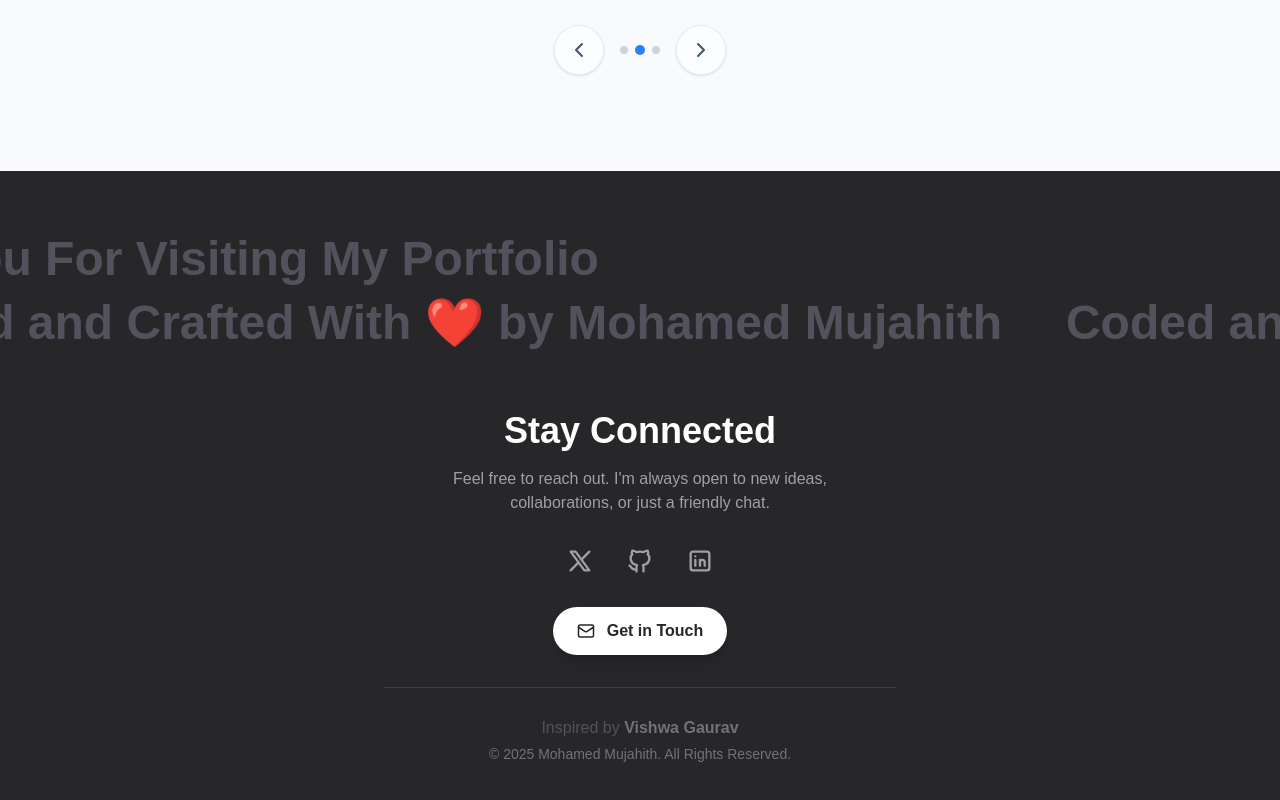
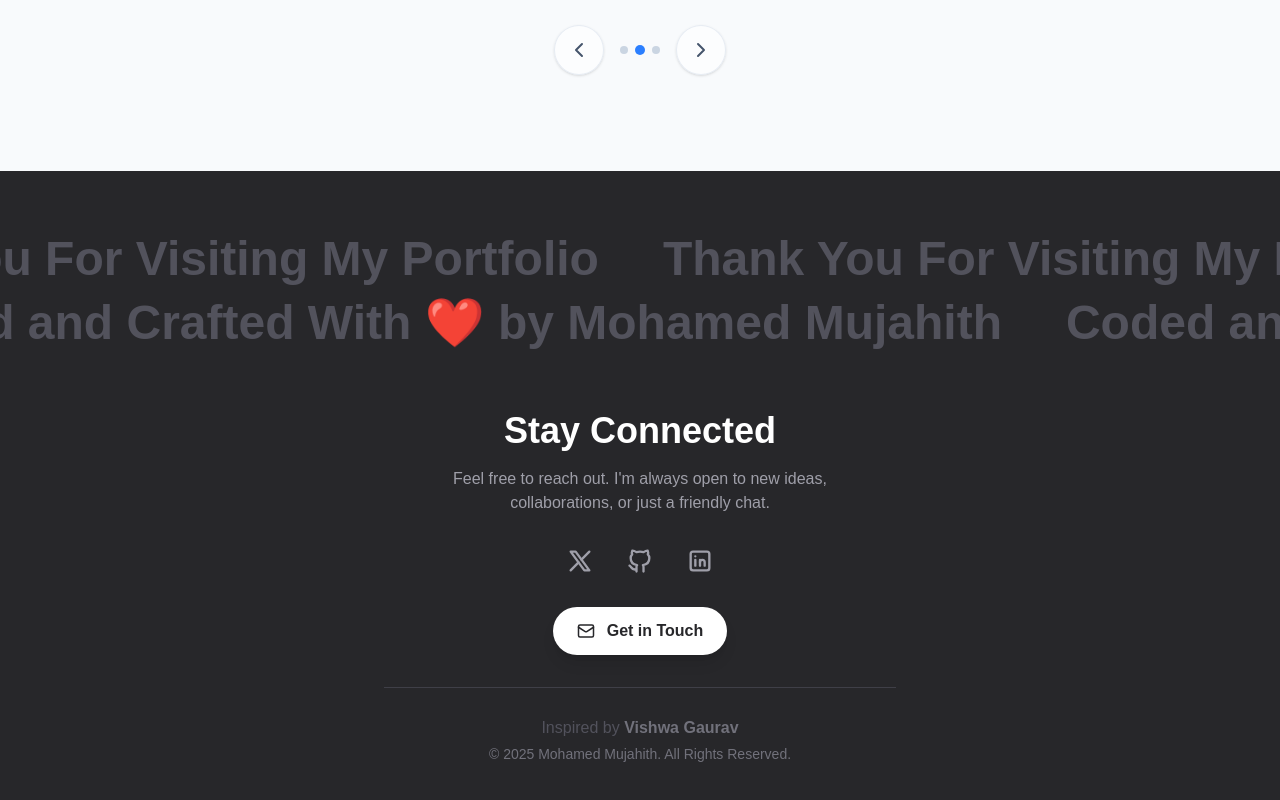
Before and after one commit to MdMujahith/Portfolio-Website, a Next.js app: page / in a window 1280 px wide. Shown: the part 5011-5811 px from the top of the page. Built offline with nearby package versions, Linux system fonts and the light colour scheme; a web font is replaced by a local one.

Commit message:
footer update

```diff
--- a/src/app/components/Footer.tsx
+++ b/src/app/components/Footer.tsx
@@ -23,8 +23,12 @@ const Footer: React.FC<FooterProps> = ({ onContactClick }) => {
               <div className="flex animate-marquee-left">
                 {marqueeText("Thank You For Visiting My Portfolio")}
                 {marqueeText("Thank You For Visiting My Portfolio")}
+                {marqueeText("Thank You For Visiting My Portfolio")}
+                {marqueeText("Thank You For Visiting My Portfolio")}
               </div>
               <div className="flex animate-marquee-right mt-4">
+                {marqueeText("Coded and Crafted With ❤️ by Mohamed Mujahith")}
+                {marqueeText("Coded and Crafted With ❤️ by Mohamed Mujahith")}
                 {marqueeText("Coded and Crafted With ❤️ by Mohamed Mujahith")}
                 {marqueeText("Coded and Crafted With ❤️ by Mohamed Mujahith")}
               </div>
```
